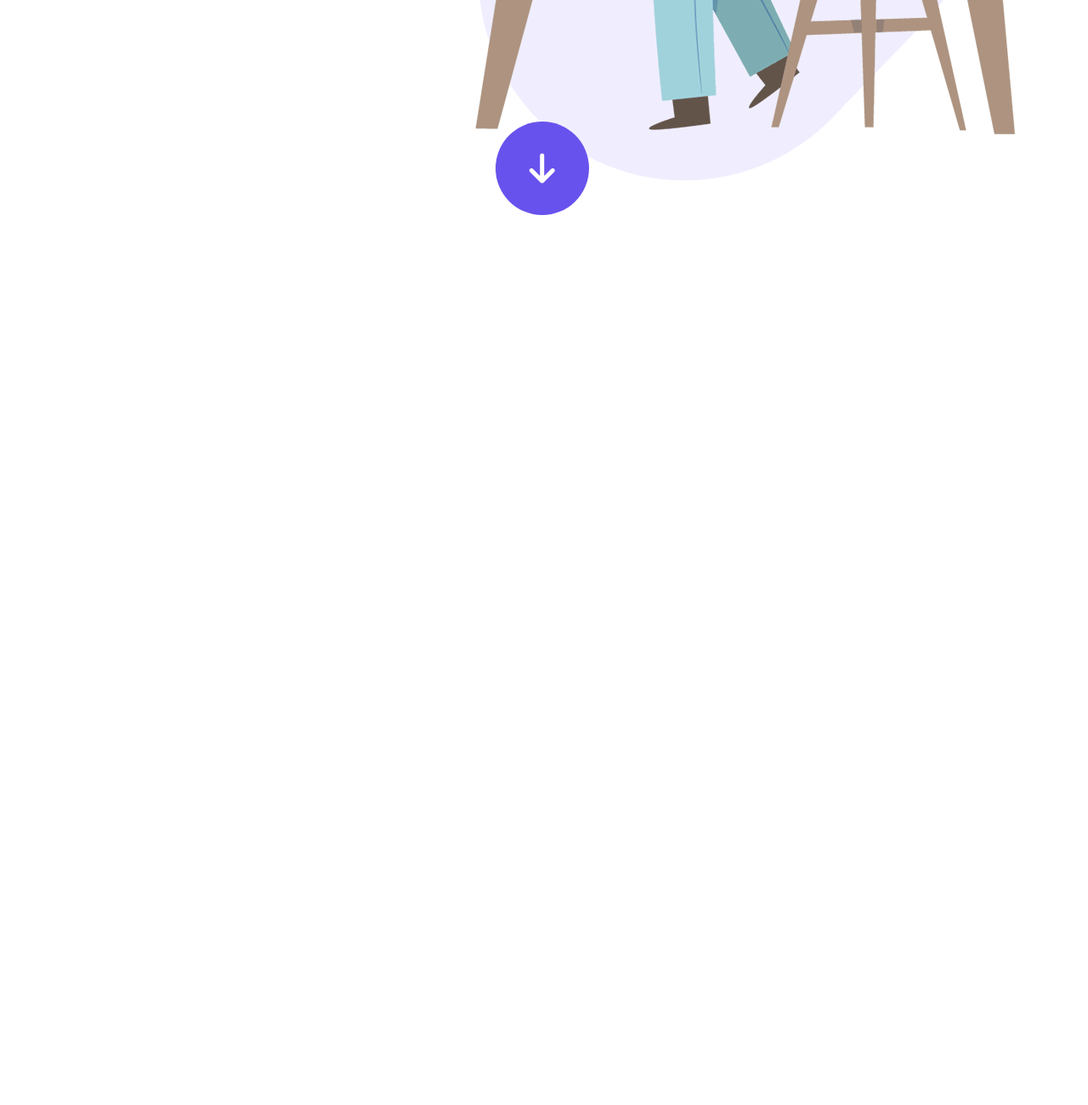
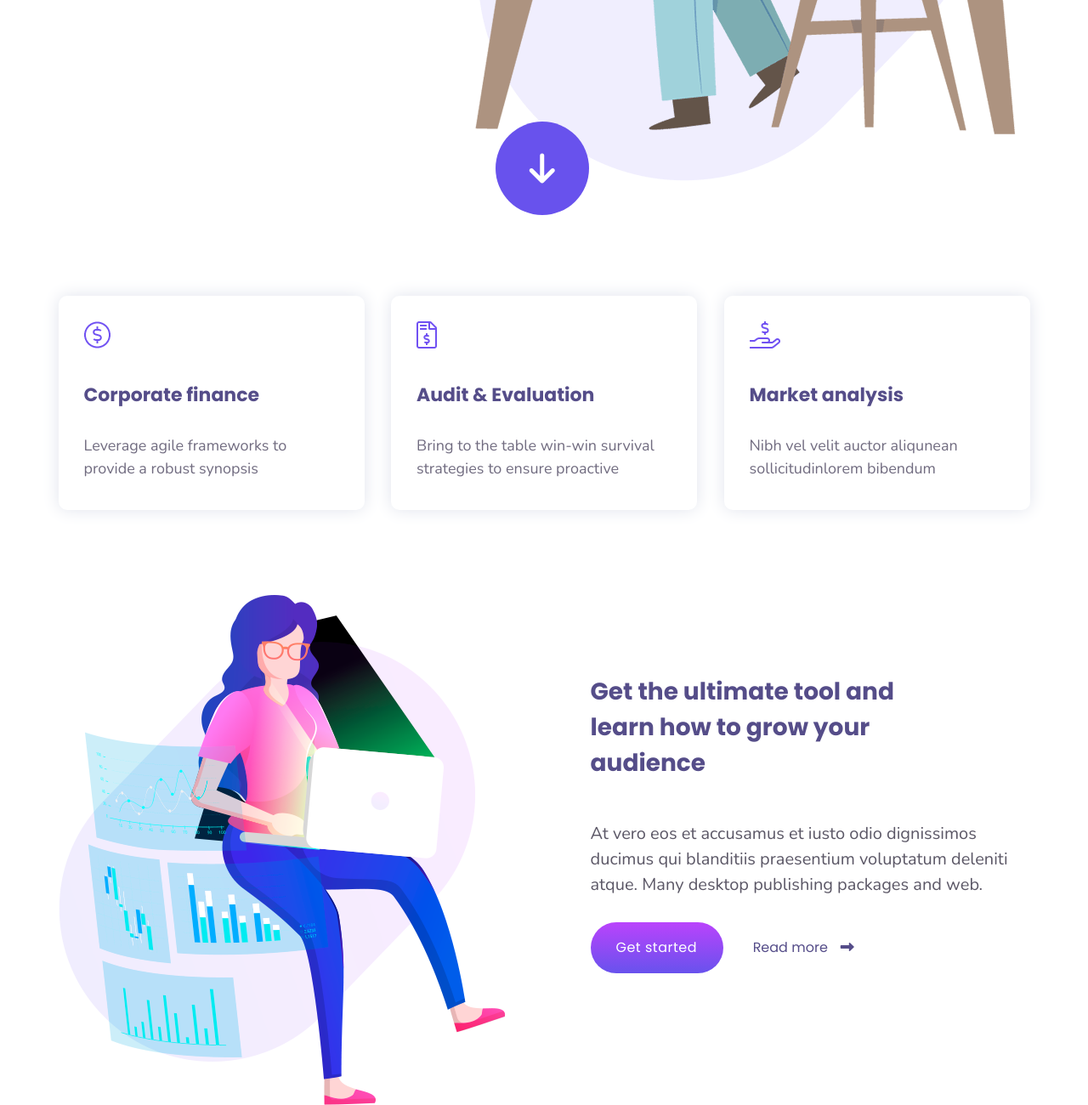
Before and after one commit to StepashkaJu/Elipso-Layout, a plain HTML site: page index.html in a window 1280 px wide. Shown: the part 746-2046 px from the top of the page at 85% size. Before the commit the page ends 999 px from the top, so only its background shows below. Drawn offline with nearby package versions, Linux system fonts and the light colour scheme.

Commit message:
card & second stage block

```diff
--- a/css/style.css
+++ b/css/style.css
@@ -67,6 +67,12 @@ h3 {
     width: 1143px;
     margin: 0 auto;
 }
+
+/* .background {
+    max-width: 1143px;
+    height: 480px;
+    margin-top: 14.4rem;
+} */
 
 .divider {
     border: none;
@@ -189,6 +195,10 @@ ul {
     margin-right: 16rem;
 }
 
+.stage__content:last-child {
+    margin-right: 0;
+}
+
 .stage__title {
     font-size: 5rem;
     line-height: 1.2;
@@ -253,4 +263,93 @@ ul {
     right: 5.5rem;
 }
 
+.card__content {
+    display: flex;
+    justify-content: space-between;
+    margin-top: 19rem;
+}
+
+.card {
+    padding-left: 3rem;
+    padding-top: 3rem;
+    background-color: transparent;
+    border-radius: 10px;
+    box-shadow: 0 0 20px 0 #e1e4ed;
+    width: 360px;
+}
+
+.card:hover {
+    border-radius: 10px;
+    box-shadow: 0 0 20px 0 rgba(104, 82, 237, 0.8);
+    background-image: linear-gradient(to top, #6852ed, #ba43fc);
+}
+
+.card__title {
+    font-size: 2.2rem;
+    line-height: 1.5;
+    padding-top: 3rem;
+    padding-bottom: 3rem;
+}
+
+.card__text {
+    color: #716c80;
+    font-size: 1.8rem;
+    padding-bottom: 3.5rem;
+}
+
+.card-link {
+    display: none;
+}
+
+.card:hover img {
+    display: none;
+}
+
+.card:hover .card__title {
+    color: #fff;
+    padding-top: 0.5rem;
+}
+
+.card:hover .card__text {
+    color: #fff;
+}
+
+.card:hover .card-link {
+    display: inline-block;
+    color: #fff;
+    padding-top: 1.4rem;
+    padding-bottom: 3.5rem;
+}
+
+.girl-hero {
+    margin-right: 10rem;
+}
+
+.medium-stage__title {
+    font-size: 2.8rem;
+    line-height: 1.5;
+    padding-bottom: 4.7rem;
+    padding-right: 15rem;
+}
+
+
+/* .video-content {
+    position: relative;
+    display: flex;
+    flex-direction: column;
+    align-items: center;
+    margin-top: 14rem;
+}
+
+.video-content h2 {
+    padding-right: 0;
+    padding-bottom: 3.8rem;
+}
+
+.video-content__text {
+    text-align: center;
+
+} */
+
+
 /*transform: translateX(-50%); */
--- a/index.html
+++ b/index.html
@@ -92,10 +92,63 @@
         </div>
         <img src="img/asset-1-4-x.png" alt="stage image" class="hero" />
         <img src="img/hero-shape.png" alt="shape image" class="hero-shape" />
-        <a href="#" class="btn-bottom"
+        <a href="#card__content" class="btn-bottom"
           ><i class="fa-solid fa-arrow-down"></i
         ></a>
       </div>
+      <div id="card__content" class="card__content">
+        <div class="card">
+          <img src="img/usd-circle.png" alt="usd circle" />
+          <h3 class="card__title">Corporate finance</h3>
+          <p class="card__text">
+            Leverage agile frameworks to <br />provide a robust synopsis
+          </p>
+          <a href="#" class="link link-arrow card-link">Read more</a>
+        </div>
+        <div class="card">
+          <img src="img/file-invoice-dollar.png" alt="file invoice dollar" />
+          <h3 class="card__title">Audit & Evaluation</h3>
+          <p class="card__text">
+            Bring to the table win-win survival strategies to ensure proactive
+          </p>
+          <a href="#" class="link link-arrow card-link">Read more</a>
+        </div>
+        <div class="card">
+          <img src="img/hand-holding-usd.png" alt="hand holding usd" />
+          <h3 class="card__title">Market analysis</h3>
+          <p class="card__text">
+            Nibh vel velit auctor aliqunean sollicitudinlorem bibendum
+          </p>
+          <a href="#" class="link link-arrow card-link">Read more</a>
+        </div>
+      </div>
+      <div class="stage">
+        <img src="img/split girl.png" alt="stage image" class="girl-hero" />
+        <div class="stage__content">
+          <h2 class="medium-stage__title">
+            Get the ultimate tool and learn how to grow your audience
+          </h2>
+          <p class="stage__text">
+            At vero eos et accusamus et iusto odio dignissimos ducimus qui
+            blanditiis praesentium voluptatum deleniti atque. Many desktop
+            publishing packages and web.
+          </p>
+          <div class="stage__actions">
+            <a href="#" class="btn btn-dark">Get started</a>
+            <a href="#" class="link link-arrow">Read more</a>
+          </div>
+        </div>
+      </div>
+      <!-- <div class="video-content">
+        <a href="#card__content" class="btn-bottom"
+          ><i class="fa-solid fa-arrow-down"></i
+        ></a>
+        <h2 class="medium-stage__title">How it works</h2>
+        <p class="video-content__text">
+          This app does everything you could want it to do it <br />
+          is beautifully and extremely intuitive to use.
+        </p>
+      </div> -->
     </div>
   </body>
 </html>
```
